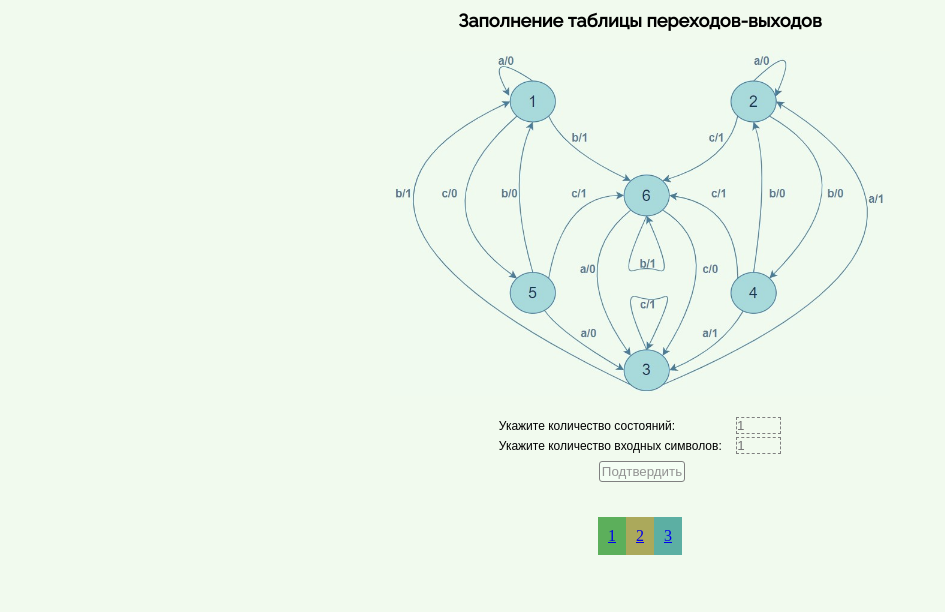
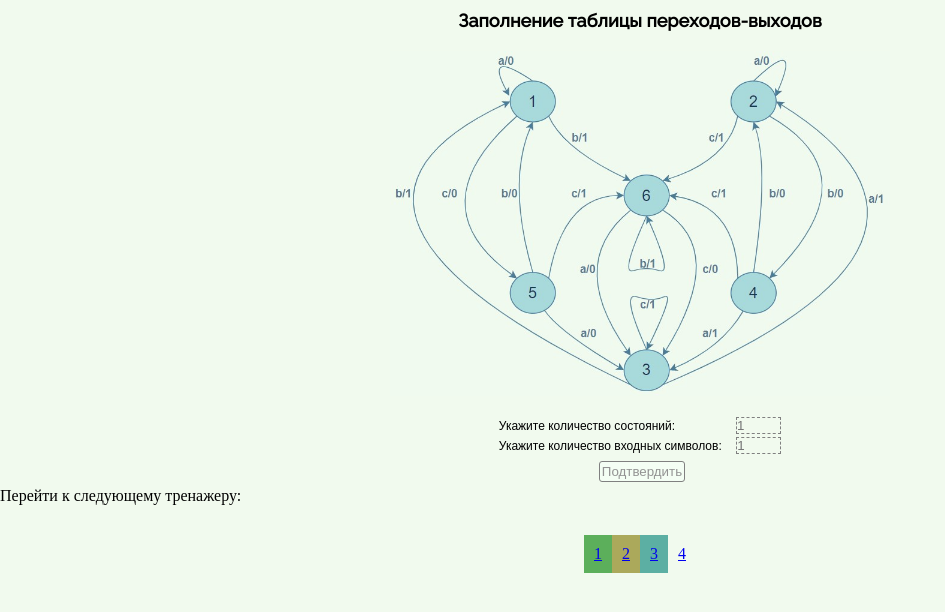
Before and after one commit to KemtaTam/Filling-in-the-transition-exit-table, a plain HTML site: page index.html in a window 1280 px wide. Shown: the whole page, without its empty margins (0-945 px from the left). Drawn offline with nearby package versions, Linux system fonts and the light colour scheme.

Commit message:
Update index.html

```diff
--- a/index.html
+++ b/index.html
@@ -50,6 +50,7 @@
 		</div>
 	</form>
 
+	<div class="next_sim">Перейти к следующему тренажеру:</div>
 	<div class="links">
 		<a href="https://kemtatam.github.io/Filling-in-the-transition-exit-table"
 			class="link" id="l1" title="Заполнение таблицы по графу">1</a>
@@ -57,7 +58,8 @@
 			class="link" id="l2" title="Указание выходной последовательности">2</a>
 		<a href="https://kemtatam.github.io/Filling-the-table-according-to-the-scheme"
 			class="link" id="l3" title="Заполнение таблицы по схеме">3</a>
-		<!-- <a href="https://kemtatam.github.io/Specifying-a-function-according-to-the-diagram" class="l1">4</a> -->
+		<a href="https://kemtatam.github.io/Specifying-a-function-according-to-the-diagram"
+			class="link" id="l4" title="Указание значения функции по схеме">4</a>
 	</div>
 
 	<script src="script.js"></script>
```
